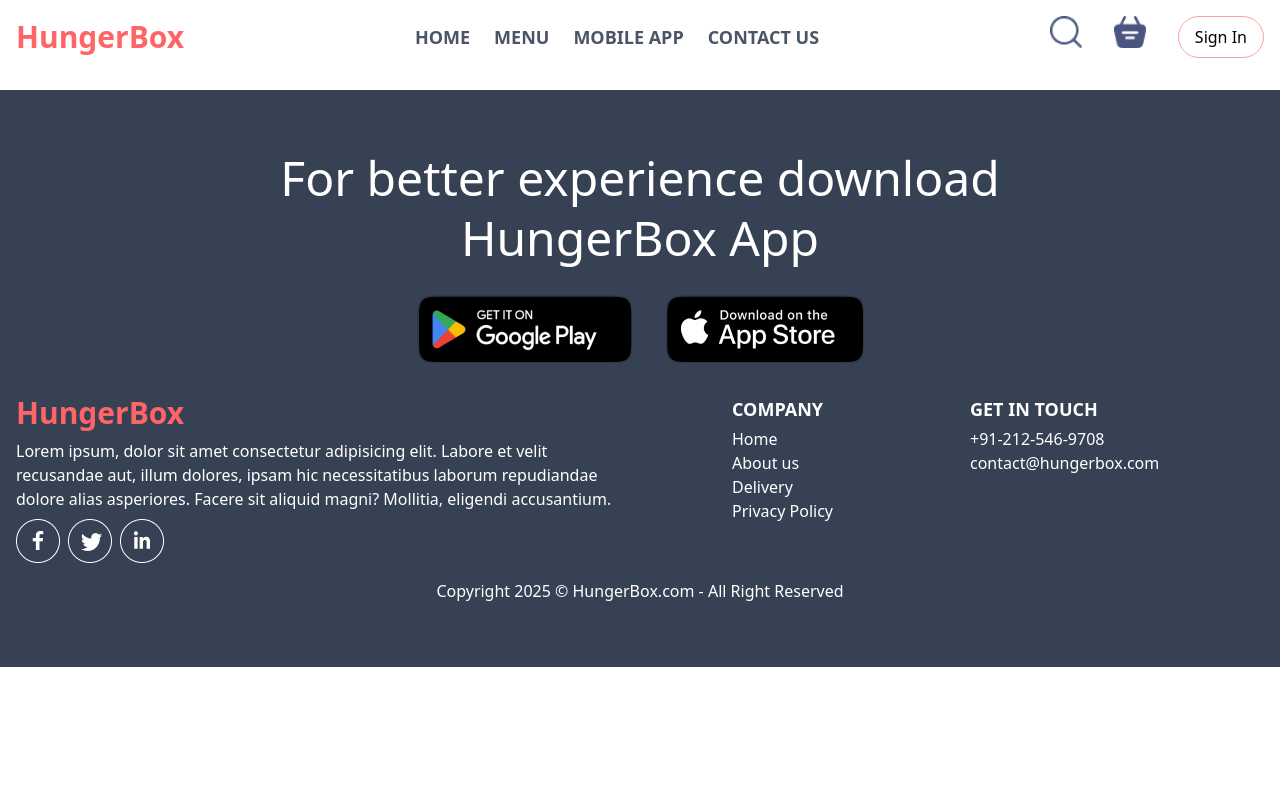
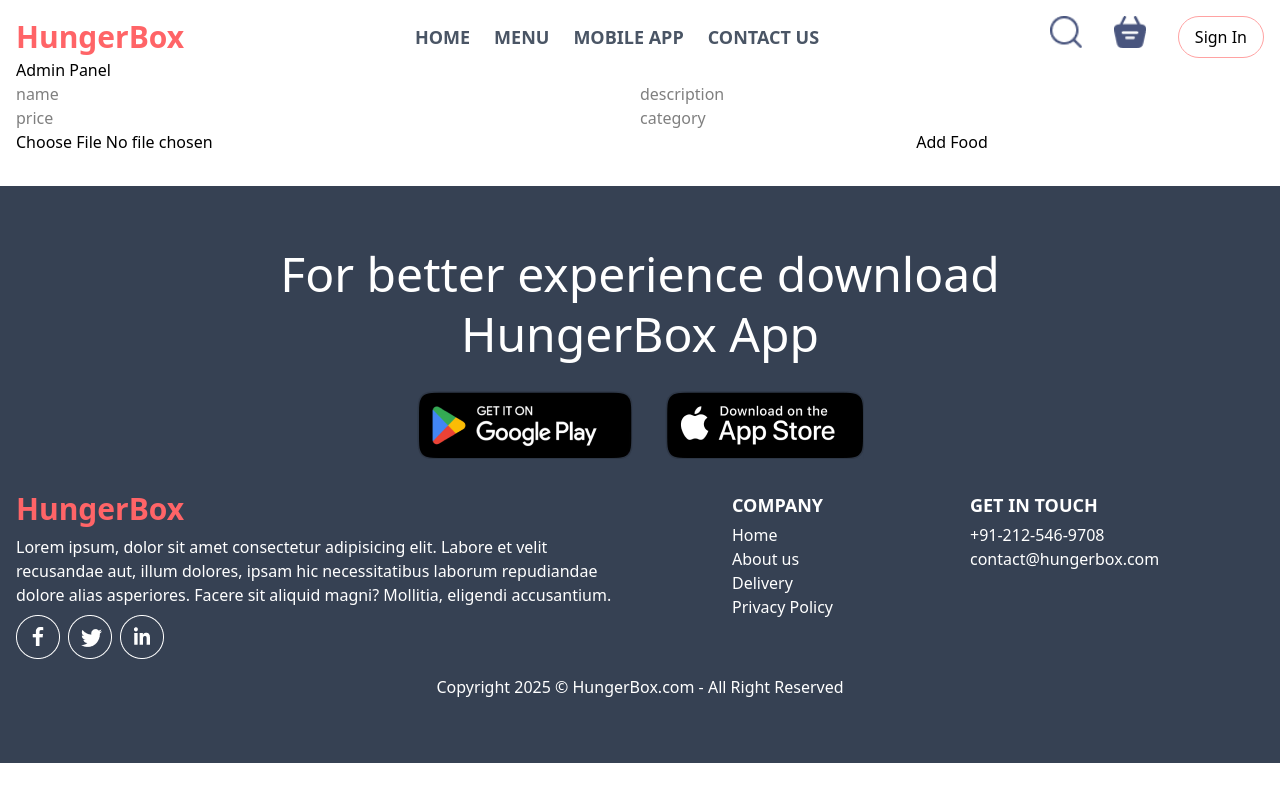
Before and after one commit to OMzaiswal/Food-delivery-app, a React (Vite) app in the folder frontend/: page /admin in a window 1280 px wide. Built offline with nearby package versions, Linux system fonts and the light colour scheme.

Commit message:
admin page

```diff
--- a/frontend/src/App.tsx
+++ b/frontend/src/App.tsx
@@ -6,6 +6,7 @@ import { Cart } from './pages/Cart'
 import { PlaceOrder } from './pages/PlaceOrder'
 import { Footer } from './components/Footer'
 import { LoginPopup } from './components/LoginPopup'
+import { Admin } from './pages/Admin'
 
 
 function App() {
@@ -19,6 +20,7 @@ function App() {
           <Route path='/' element={<Home />}></Route>
           <Route path='/cart' element={<Cart />}></Route>
           <Route path='/order' element={<PlaceOrder />}></Route>
+          <Route path='/admin' element={<Admin />}></Route>
         </Routes>
       </div>
       <div className='full-width'>
--- /dev/null
+++ b/frontend/src/components/AddFood.tsx
@@ -0,0 +1,13 @@
+
+export const AddFood = () => {
+    return <div>
+        <form className="grid grid-cols-2">
+            <input type="text" placeholder="name" required />
+            <input type="text" placeholder="description" required />
+            <input type="text" placeholder="price" required />
+            <input type="text" placeholder="category" required />
+            <input type="file" name="image" accept="image/*" required />
+            <button>Add Food</button>
+        </form>
+    </div>
+}
--- /dev/null
+++ b/frontend/src/pages/Admin.tsx
@@ -0,0 +1,8 @@
+import { AddFood } from "../components/AddFood"
+
+export const Admin = () => {
+    return <div>
+        <h1>Admin Panel</h1>
+        <AddFood />
+    </div>
+}
```
